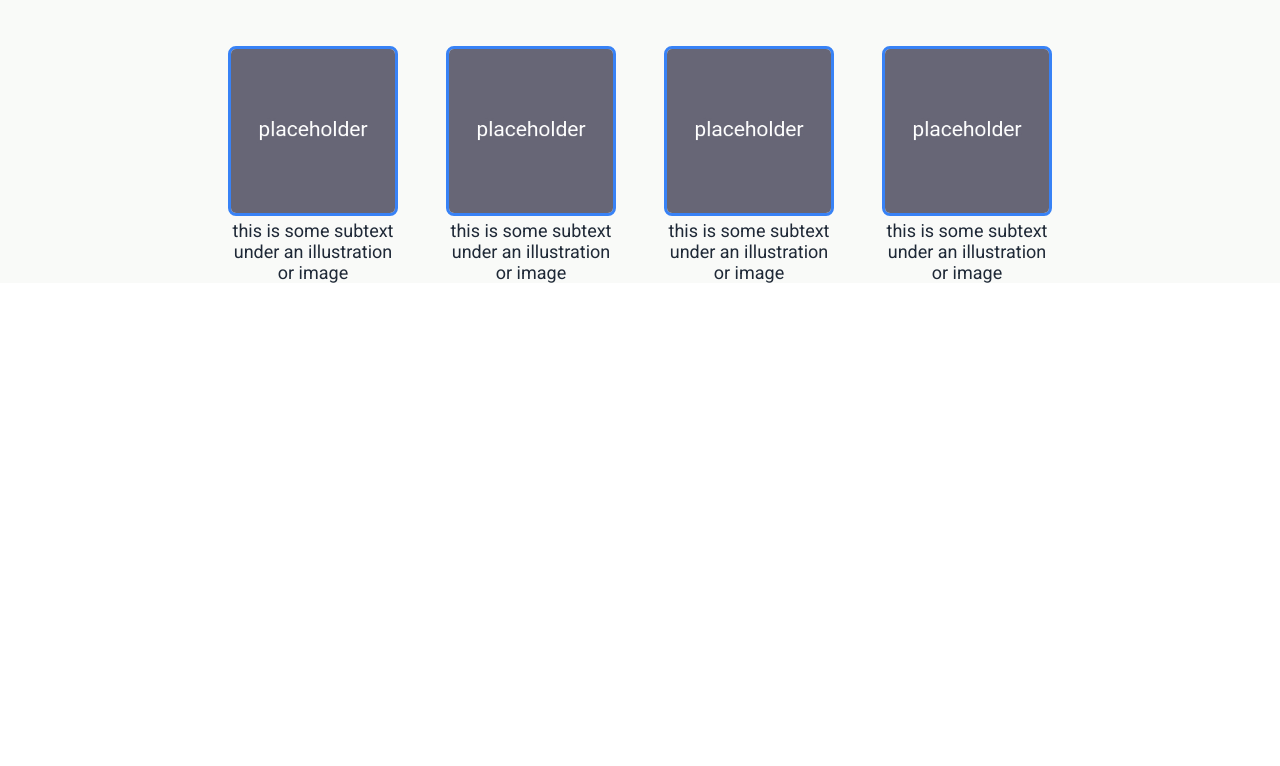
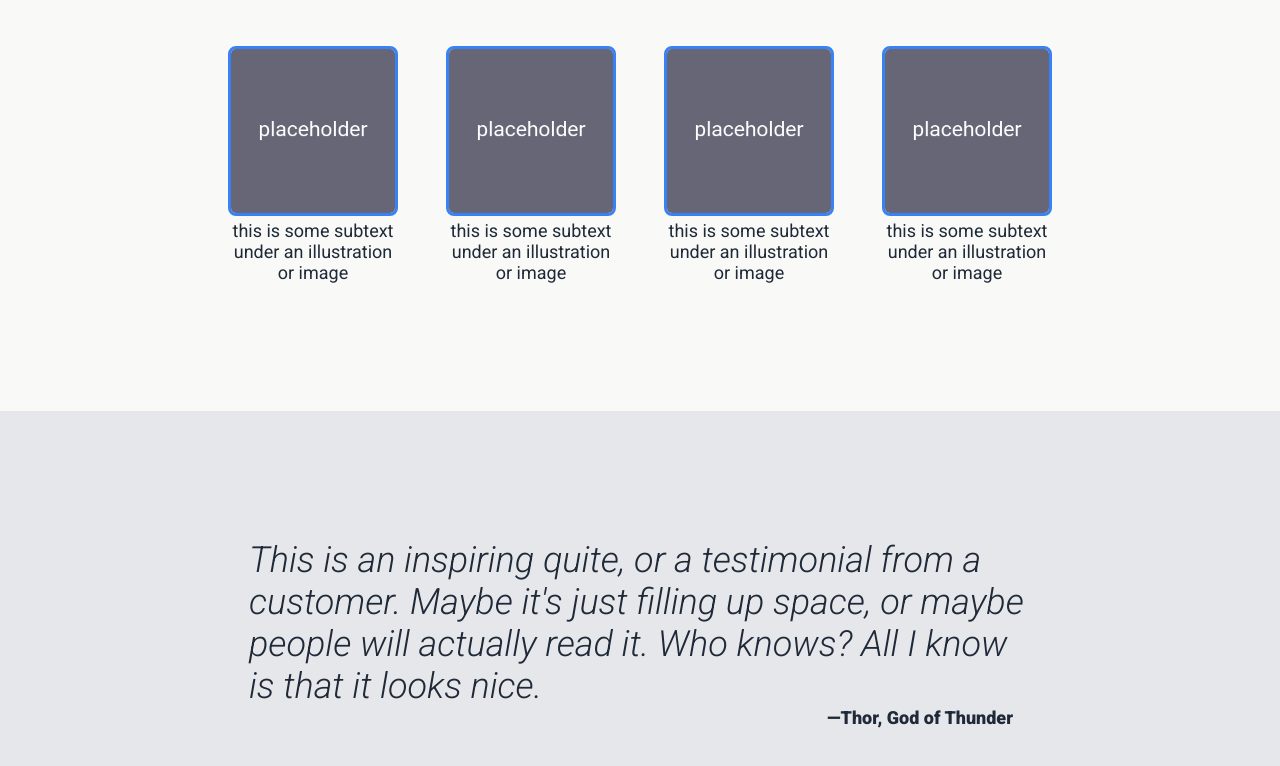
Before and after one commit to elik-dev/landing-page, a plain HTML site: page index.html in a window 1280 px wide. Shown: the part 642-1408 px from the top of the page. Before the commit the page ends 925 px from the top, so only its background shows below. Drawn offline with Linux system fonts and the light colour scheme.

Commit message:
Add content and apply styles to quite section

```diff
--- a/css/styles.css
+++ b/css/styles.css
@@ -41,8 +41,8 @@ a {
     align-items: center;
 }
 
-/* heading layout */
-.container-1,
+/* heading section layout */
+.heading-section,
 footer {
     background-color: #1f2937;
 }
@@ -51,7 +51,7 @@ footer {
 h1,
 .hero button {
     color: #f9faf8;
-    font-weight: 900;
+    font-weight: 800;
 }
 
 .logo {
@@ -111,23 +111,25 @@ nav ul {
 
 /* info section layout */
 h2,
-.card p {
+.card p,
+figure {
     color: #1f2937;
 }
 h2 {
     font-size: 36px;
-    font-weight: 900;
+    font-weight: 800;
     padding: 48px 0;
 }
 .card p {
     font-size: 18px;
 }
-.container-2 {
+.info-section {
     background-color: #f9faf8;
 }
 .card-container {
     display: flex;
     gap: 48px;
+    padding-bottom: 128px;
 }
 .card {
     max-width: 170px;
@@ -141,3 +143,22 @@ h2 {
     border: solid #3882f6 3px;
     border-radius: 8px;
 }
+/* quote section layout */
+.quote-section {
+    background-color: #e5e7eb;
+}
+figure {
+    padding: 128px 0;
+}
+blockquote {
+    font-size: 36px;
+    font-weight: 300;
+    font-style: italic;
+    max-width: 782px;
+}
+figcaption {
+    font-size: 18px;
+    font-weight: 800;
+    text-align: right;
+    margin-right: 18px;
+}
--- a/index.html
+++ b/index.html
@@ -15,7 +15,7 @@
 </head>
 
 <body>
-    <div class="container-1">
+    <div class="heading-section">
         <div class="content">
             <header>
                 <div class="header-top">
@@ -44,7 +44,7 @@
         </div>
     </div>
 
-    <div class="container-2">
+    <div class="info-section">
         <div class="content">
             <h2>Some random information.</h2>
             <div class="card-container">
@@ -68,9 +68,14 @@
         </div>
     </div>
 
-    <div class="container-3">
+    <div class="quote-section">
         <div class="content">
-
+            <figure>
+                <blockquote>
+                    This is an inspiring quite, or a testimonial from a customer. Maybe it's just filling up space, or maybe people will actually read it. Who knows? All I know is that it looks nice.
+                </blockquote>
+                <figcaption>—Thor, God of Thunder</figcaption>
+            </figure>
         </div>
     </div>
 
```
